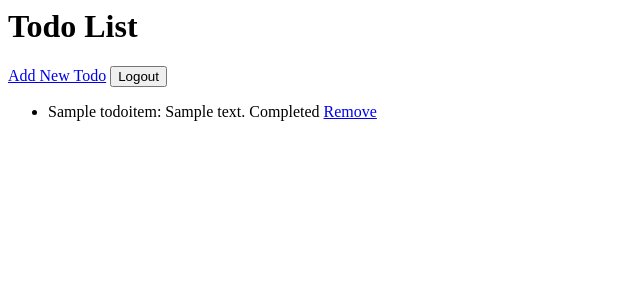
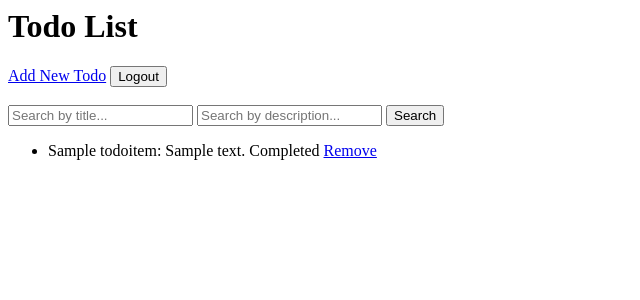
Before and after one commit to vasba/django_todo, a Django app: page / in a window 1280 px wide. Shown: the top 300 px of the page, without its empty margins (0-640 px from the left). Run offline with Django 5.2, Linux system fonts and the light colour scheme; a user stored in the database is signed in; tables that the repository leaves empty hold one stand-in row (values such as "Sample post").

Commit message:
Add search by keyword
In title or description

```diff
--- a/todo_app/todos/constants/template_constants.py
+++ b/todo_app/todos/constants/template_constants.py
@@ -5,6 +5,7 @@ BUTTON_LABELS = {
     'remove': 'Remove',
     'add': 'Add',
     'completed': 'Completed',
+    'search': 'Search',
 }
 
 HOME = 'Home'
--- a/todo_app/todos/templates/todos/todo_list.html
+++ b/todo_app/todos/templates/todos/todo_list.html
@@ -4,6 +4,13 @@
     {% csrf_token %}
     <button type="submit" class="btn btn-danger">{{ BUTTON_LABELS.logout }}</button>
 </form>
+<br> <br>
+<form method="get" action="{% url 'list_todos' %}">
+    <input type="text" name="title_search" value="{{ title_query }}" placeholder="Search by title...">
+    <input type="text" name="description_search" value="{{ description_query }}" placeholder="Search by description...">
+    <button type="submit">{{ BUTTON_LABELS.search }}</button>
+</form>
+
 <ul>
 {% for item in items %}
     <li>{{ item.title }}: {{ item.description }}
--- a/todo_app/todos/views.py
+++ b/todo_app/todos/views.py
@@ -1,12 +1,23 @@
 from django.contrib.auth.decorators import login_required
+from django.db.models import Q
 from django.shortcuts import get_object_or_404, render, redirect
 from .models import TodoItem
 from .forms import TodoItemForm
 
 @login_required
 def list_todo_items(request):
-    items = TodoItem.objects.filter(user=request.user).order_by('completed')
-    return render(request, 'todos/todo_list.html', {'items': items})
+    title_query = request.GET.get('title_search', '')  # Capture title search keyword
+    description_query = request.GET.get('description_search', '')  # Capture description search keyword
+    items = TodoItem.objects.filter(
+        Q(user=request.user) &
+        Q(title__icontains=title_query) &
+        Q(description__icontains=description_query)
+    ).order_by('completed')
+    return render(request, 'todos/todo_list.html', {
+        'items': items,
+        'title_query': title_query,
+        'description_query': description_query
+    })
 
 @login_required
 def add_todo_item(request):
```
